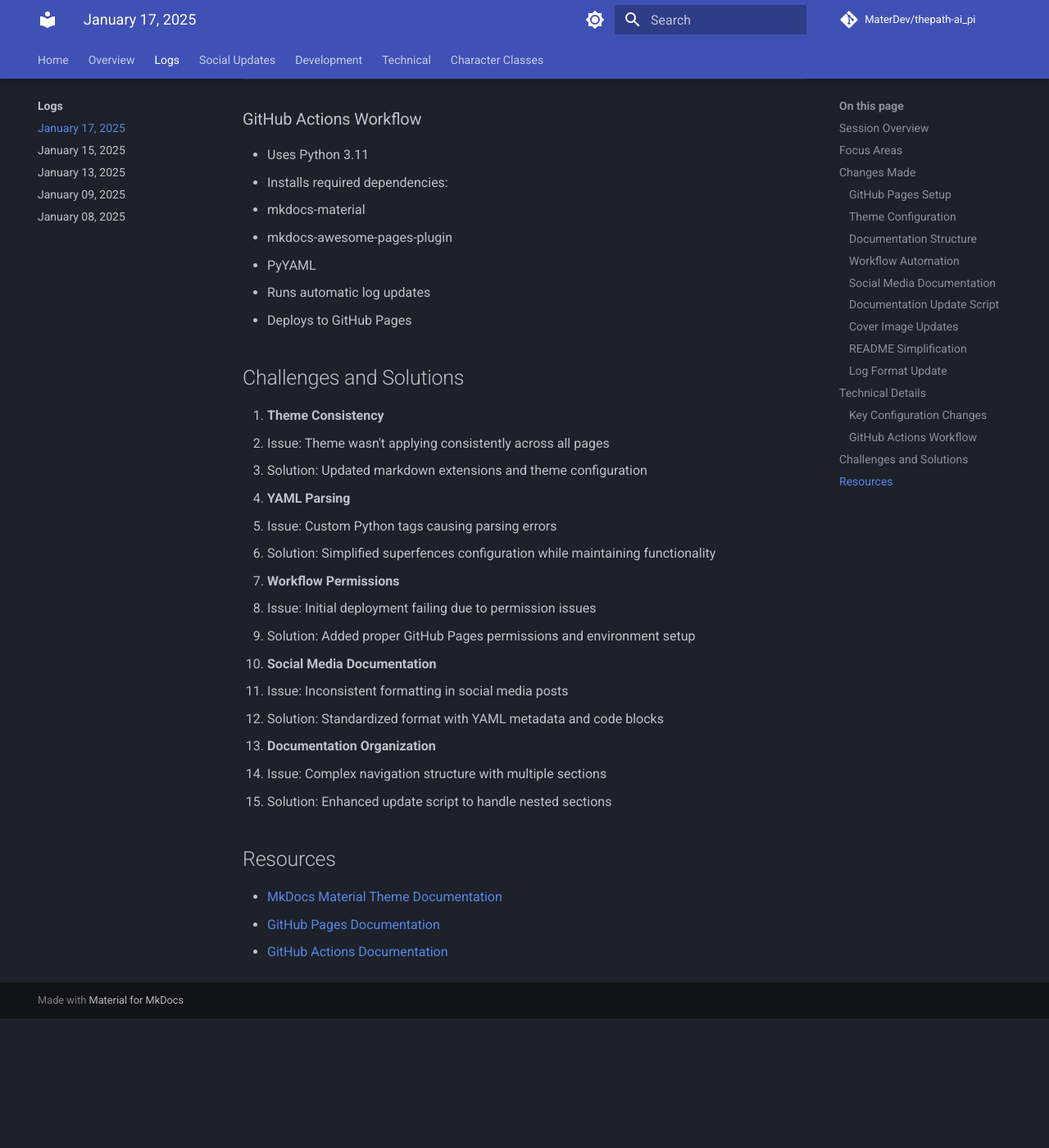
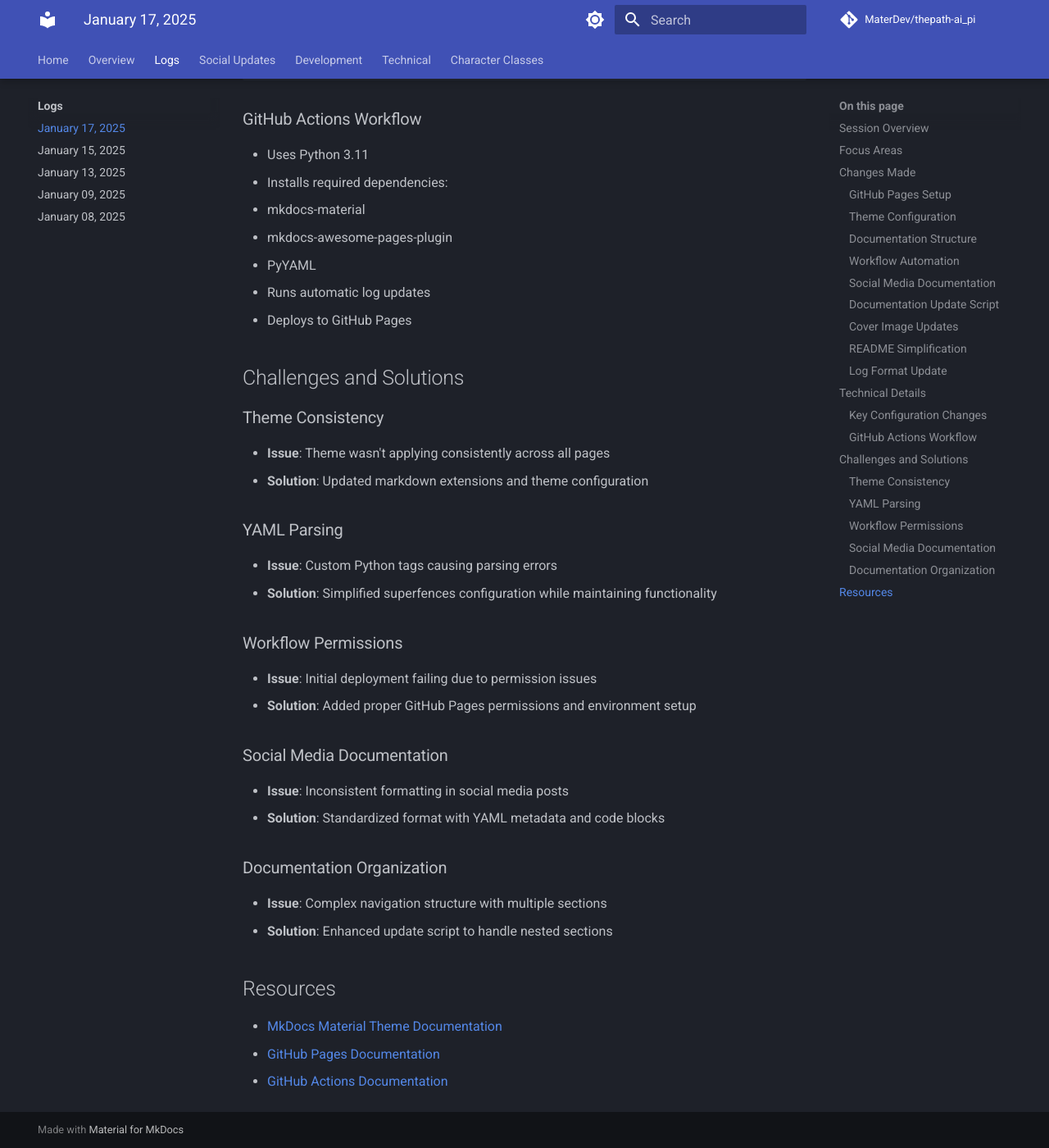
Before and after one commit to MaterDev/thepath-ai_pi, an MkDocs documentation site: the page built from docs/meta/logs/2025-01-17.md, in a window 1280 px wide and 1400 px high, scrolled down 3418 px. Shown: the whole window at 82% size. Built offline with MkDocs 1.6.1 and Material for MkDocs 9.7.7, drawn with Linux system fonts in a browser that asks for light colours; comment, search, counter and statistics services are not loaded; before the commit the page ends 4660 px from its top, so only the background shows below that; some of the changed lines change nothing that is shown.

Commit message:
fix challenges and solutions formatting

```diff
--- a/docs/meta/logs/2025-01-17.md
+++ b/docs/meta/logs/2025-01-17.md
@@ -128,25 +128,25 @@ theme:
 
 ## Challenges and Solutions
 
-1. **Theme Consistency**
-   - Issue: Theme wasn't applying consistently across all pages
-   - Solution: Updated markdown extensions and theme configuration
+### Theme Consistency
+- **Issue**: Theme wasn't applying consistently across all pages
+- **Solution**: Updated markdown extensions and theme configuration
 
-2. **YAML Parsing**
-   - Issue: Custom Python tags causing parsing errors
-   - Solution: Simplified superfences configuration while maintaining functionality
+### YAML Parsing
+- **Issue**: Custom Python tags causing parsing errors
+- **Solution**: Simplified superfences configuration while maintaining functionality
 
-3. **Workflow Permissions**
-   - Issue: Initial deployment failing due to permission issues
-   - Solution: Added proper GitHub Pages permissions and environment setup
+### Workflow Permissions
+- **Issue**: Initial deployment failing due to permission issues
+- **Solution**: Added proper GitHub Pages permissions and environment setup
 
-4. **Social Media Documentation**
-   - Issue: Inconsistent formatting in social media posts
-   - Solution: Standardized format with YAML metadata and code blocks
+### Social Media Documentation
+- **Issue**: Inconsistent formatting in social media posts
+- **Solution**: Standardized format with YAML metadata and code blocks
 
-5. **Documentation Organization**
-   - Issue: Complex navigation structure with multiple sections
-   - Solution: Enhanced update script to handle nested sections
+### Documentation Organization
+- **Issue**: Complex navigation structure with multiple sections
+- **Solution**: Enhanced update script to handle nested sections
 
 ## Resources
 
```
